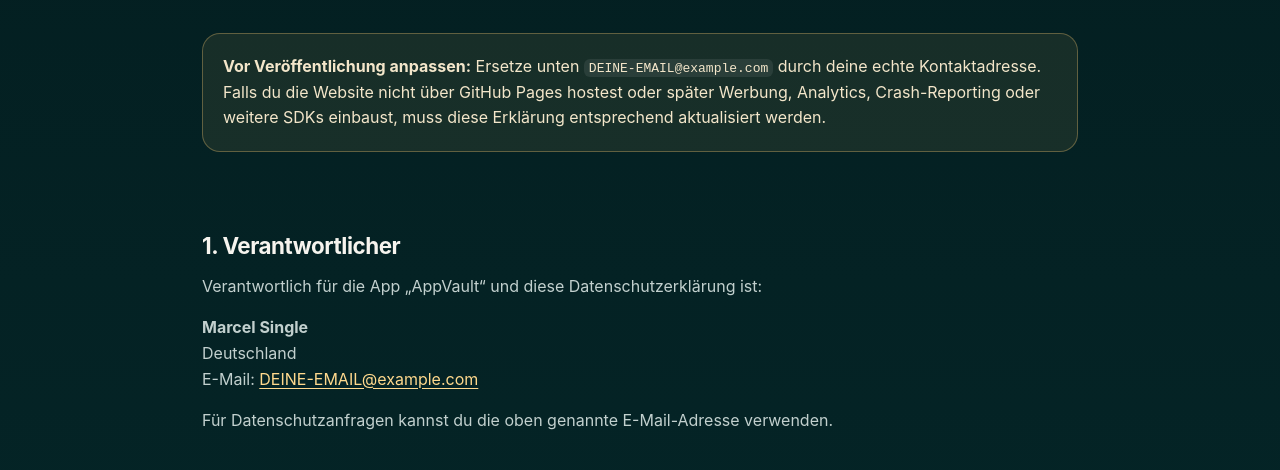
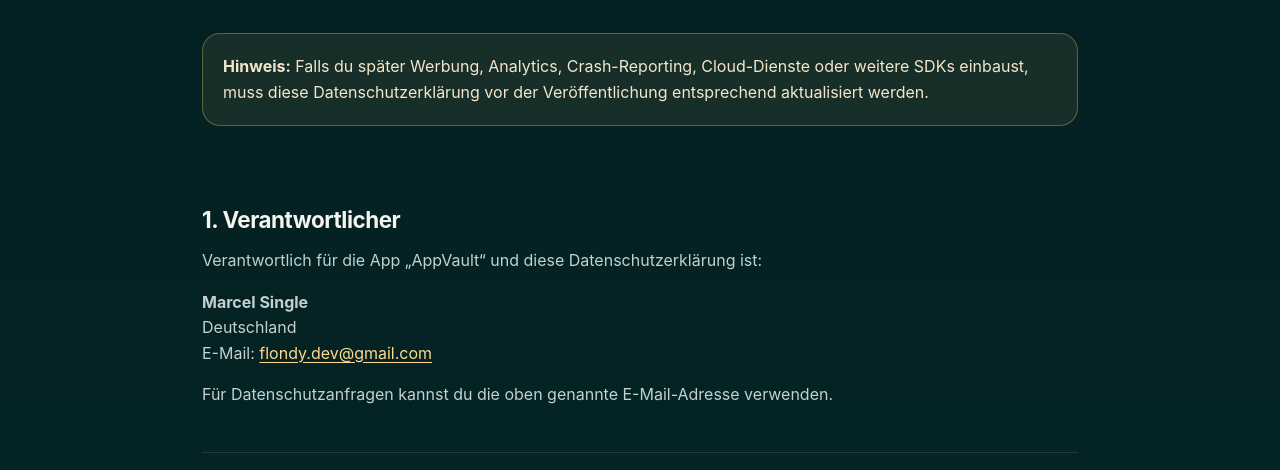
Before and after one commit to Marcel-2025/App-Vault-Landingpage, a plain HTML site: page datenschutz.html in a window 1280 px wide. Shown: the part 330-800 px from the top of the page. Drawn offline with Linux system fonts and the light colour scheme.

Commit message:
Update AppVault landing page and privacy policy

```diff
--- a/datenschutz.html
+++ b/datenschutz.html
@@ -22,11 +22,11 @@
     </div>
 
     <div class="legal-notice important">
-      <strong>Vor Veröffentlichung anpassen:</strong> Ersetze unten <code>DEINE-EMAIL@example.com</code> durch deine echte Kontaktadresse. Falls du die Website nicht über GitHub Pages hostest oder später Werbung, Analytics, Crash-Reporting oder weitere SDKs einbaust, muss diese Erklärung entsprechend aktualisiert werden.
+      <strong>Hinweis:</strong> Falls du später Werbung, Analytics, Crash-Reporting, Cloud-Dienste oder weitere SDKs einbaust, muss diese Datenschutzerklärung vor der Veröffentlichung entsprechend aktualisiert werden.
     </div>
 
     <article class="legal-content">
-      <section><h2>1. Verantwortlicher</h2><p>Verantwortlich für die App „AppVault“ und diese Datenschutzerklärung ist:</p><p><strong>Marcel Single</strong><br>Deutschland<br>E-Mail: <a href="mailto:DEINE-EMAIL@example.com">DEINE-EMAIL@example.com</a></p><p>Für Datenschutzanfragen kannst du die oben genannte E-Mail-Adresse verwenden.</p></section>
+      <section><h2>1. Verantwortlicher</h2><p>Verantwortlich für die App „AppVault“ und diese Datenschutzerklärung ist:</p><p><strong>Marcel Single</strong><br>Deutschland<br>E-Mail: <a href="mailto:flondy.dev@gmail.com">flondy.dev@gmail.com</a></p><p>Für Datenschutzanfragen kannst du die oben genannte E-Mail-Adresse verwenden.</p></section>
 
       <section><h2>2. Grundsatz der Datenverarbeitung</h2><p>AppVault ist als lokale Android-App konzipiert. Die App benötigt kein AppVault-Benutzerkonto und betreibt keinen eigenen Serverdienst zur Speicherung deiner App-Listen, Notizen oder Verlaufsdaten.</p><p>AppVault verarbeitet bestimmte App- und Gerätedaten auf deinem Gerät, um die von dir gewünschten Funktionen bereitzustellen. Nach dem aktuellen Projektstand werden diese Daten nicht an den Entwickler übermittelt.</p></section>
 
@@ -52,7 +52,7 @@
 
       <section><h2>13. Änderungen dieser Datenschutzerklärung</h2><p>Diese Datenschutzerklärung wird angepasst, wenn sich Funktionen, Datenverarbeitungen, eingesetzte Dienste oder rechtliche Anforderungen ändern. Die jeweils aktuelle Version wird unter derselben öffentlich erreichbaren URL bereitgestellt.</p></section>
 
-      <section><h2>14. Kontakt</h2><p>Fragen zum Datenschutz bei AppVault kannst du an folgende Adresse richten:</p><p><a href="mailto:DEINE-EMAIL@example.com">DEINE-EMAIL@example.com</a></p></section>
+      <section><h2>14. Kontakt</h2><p>Fragen zum Datenschutz bei AppVault kannst du an folgende Adresse richten:</p><p><a href="mailto:flondy.dev@gmail.com">flondy.dev@gmail.com</a></p></section>
     </article>
     <div class="legal-actions"><a class="button button-primary" href="index.html">← Zurück zu AppVault</a><a class="button button-ghost" href="privacy.html">English Privacy Policy</a></div>
   </main>
```
Also changed, not shown: privacy.html (+3 -3 lines), README.txt.
